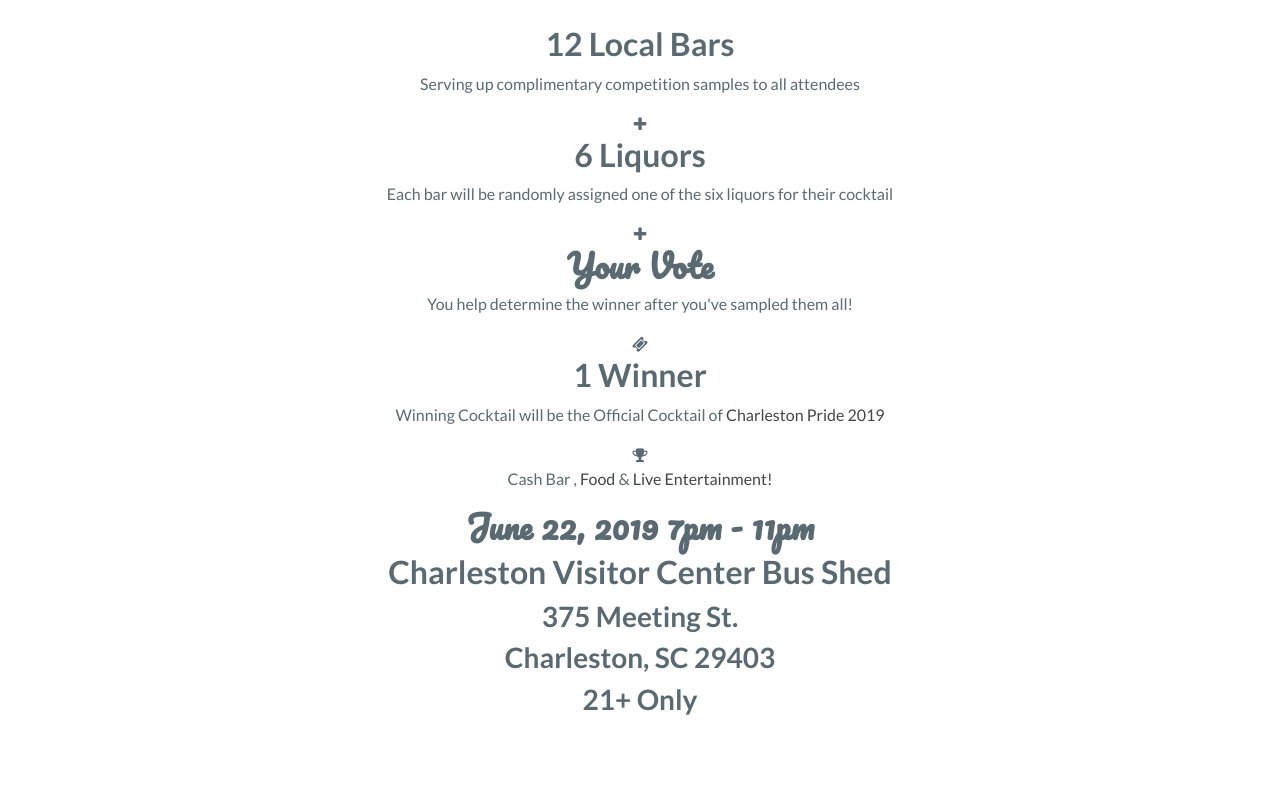
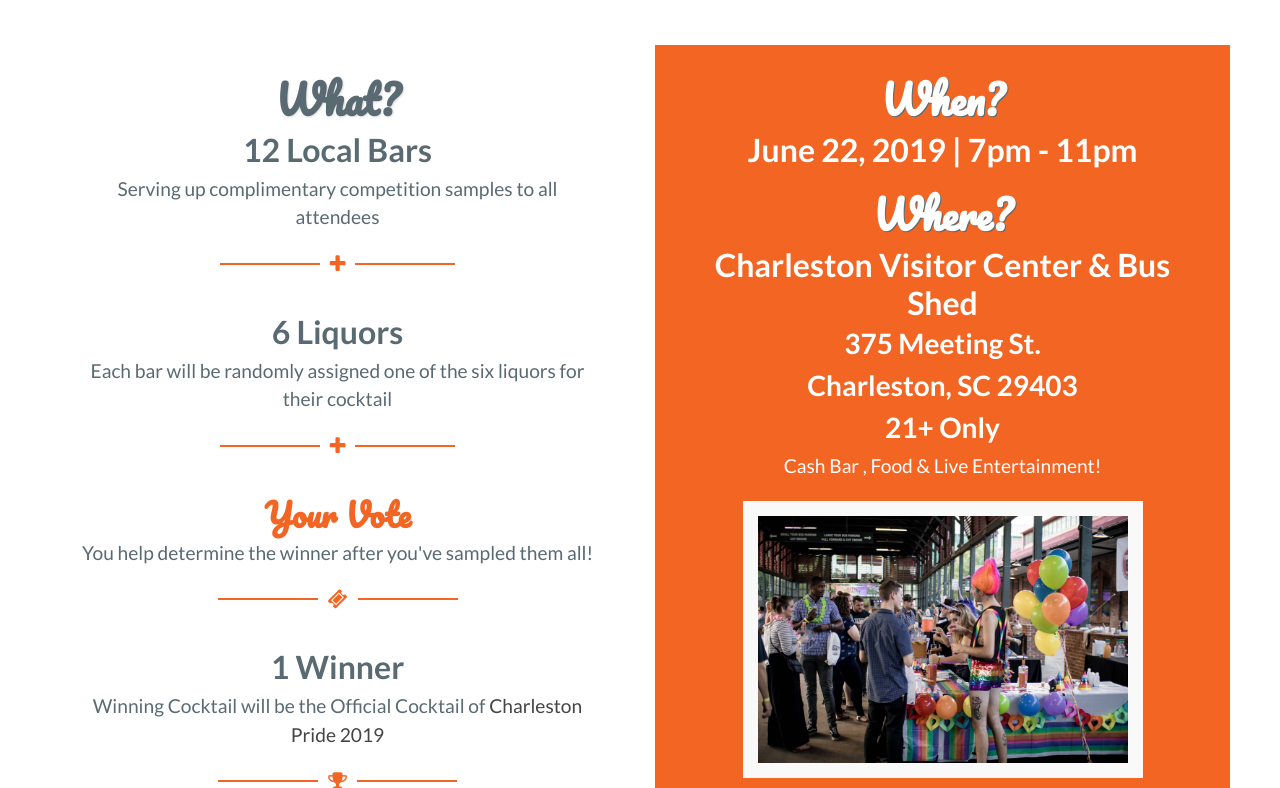
Before and after one commit to CharlestonPride/toast2equality, a React (Create React App) app: page / in a window 1280 px wide. Shown: the part 1192-1980 px from the top of the page. Built offline with nearby package versions, Linux system fonts and the light colour scheme; no server answers.

Commit message:
Split event view to 2 col

```diff
--- a/src/Components/Event/Event.css
+++ b/src/Components/Event/Event.css
@@ -1,39 +1,39 @@
-#about {
+#contest {
 	margin: 20px;
 	font-size: 1.2rem;
 }
 
-#about .section-title{
+#contest .section-title{
     margin-bottom: 0;
 }
 
-#about h2 {
+#contest h2 {
     max-width: 500px;
     margin: 5px auto;
 }
 
-#about .colored{
+#contest .colored{
     color: #f26522;
 }
 
-#about h2 a {
+#contest h2 a {
     color: #5a6a72;
     text-decoration: underline;
 }
-#about h2 a {
+#contest h2 a {
     text-decoration: underline;
 }
 
-#about h2 a:hover {
+#contest h2 a:hover {
     color: #f26522;
     text-decoration: underline;
 }
 
-#about ul {
+#contest ul {
 	margin-top: 30px;
 }
 
-#about ul li {
+#contest ul li {
     list-style: none;
 	position: relative;
 	padding-left: 25px;
@@ -41,11 +41,15 @@
     font-size: 20px;
 }
 
-#about strong {
+#contest strong {
     color: #f26522;
 }
 
-#about .details span {
+#contest .details {
+	padding: 30px;
+}
+
+#contest .details span {
 	display: inline-block;
 	font-size: 20px;
 	position: relative;
@@ -54,8 +58,8 @@
 	background-color: #fff;
 }
 
-#about .details span:before,
-#about .details span:after {
+#contest .details span:before,
+#contest .details span:after {
 	position: absolute;
 	content: "";
 	top: 50%;
@@ -65,14 +69,35 @@
 	margin: 0 10px;
 }
 
-#about .details span:before {
+#contest .details span:before {
 	left: 100%;
 }
 
-#about .details span:after {
+#contest .details span:after {
 	right: 100%;
 }
 
-#about .location {
+#contest .location {
 	margin-top: 20px;
 }
+
+#contest .datetime {
+	background-color: #f26522;
+	color: white;
+	padding: 30px;
+}
+
+#contest .datetime a{
+	color: white;
+}
+
+#contest .datetime .event-image {
+    padding: 15px;
+	background-color: #f9f9f9;
+	max-width: 400px;
+	margin: 20px auto;
+}
+
+#contest .datetime h1 {
+	text-shadow: 1px 1px #5a6a72;
+}
--- a/src/Components/Event/Event.js
+++ b/src/Components/Event/Event.js
@@ -1,13 +1,17 @@
 import React, { Component } from 'react'
 import Section from '../Section/Section'
 import './Event.css'
+import event from './event.jpg'
 
 export default class Event extends Component {
   render() {
     return (
       <Section id="contest" title="The Contest" desc="A Cocktail Competition">
 
-      <div className="details">
+        <div className="row">
+          <div className="col-lg-6">
+            <div className="details text-center">
+            <h1>What?</h1>
               <h2>12 Local Bars</h2>
               <p>Serving up complimentary competition samples to all attendees</p>
               <span>
@@ -29,17 +33,28 @@
                 <i className="fa fa-trophy" aria-hidden="true"></i>
               </span>
             </div>
-
-        <p>Cash Bar <span className="colored">,</span> <a href="#food">Food</a> <span className="colored">&amp;</span> <a href="#entertainment">Live Entertainment!</a></p>
+          </div>
+          <div className="col-lg-6">
+            <div className="datetime">
+            <h1>When?</h1>
+            <h2 className=" ">June 22, 2019 | 7pm - 11pm</h2>
+            <div className="location">
+            <h1>Where?</h1>
+              <h2>Charleston Visitor Center &amp; Bus Shed</h2>
+              <h3>375 Meeting St.</h3>
+              <h3>Charleston, SC 29403</h3>
+              <h3 className="">21+ Only</h3>
+            </div>
+            <p>Cash Bar <span className="">,</span> <a href="#food">Food</a> <span className="">&amp;</span> <a href="#entertainment">Live Entertainment!</a></p>
+            <div class="event-image">
+              <img src={event} class="img-fluid" />
+            </div>
+            </div>
+          </div>
+        </div>
 
 
-        <h2 className="font-pacifico colored">June 22, 2019 7pm - 11pm</h2>
-        <div className="location">
-          <h2>Charleston Visitor Center Bus Shed</h2>
-          <h3>375 Meeting St.</h3>
-          <h3>Charleston, SC 29403</h3>
-          <h3 className="colored">21+ Only</h3>
-        </div>
+
       </Section>
     )
   }
--- a/src/Components/Hero/Hero.js
+++ b/src/Components/Hero/Hero.js
@@ -11,7 +11,7 @@
                     <h1 className="font-pacifico" data-animation="animated fadeInDown">Let's</h1>
                     <img src={logo} alt="logo" className="img-fluid" />
                     <p data-animation="animated fadeInDown">June 22, 2019, 7PM - 11PM</p>
-                    <p>Charleston Visitor Center Bus Shed</p>
+                    <p>Charleston Visitor Center &amp; Bus Shed</p>
                     <div className="buttons" data-animation="animated fadeInDown">
                         <a href="#contest" className="btn btn-primary">Explore Now</a>
                         {/* <a href="#tickets" className="btn btn-primary button-reserve">Get Tickets</a> */}
--- a/src/Components/Winner/Winner.js
+++ b/src/Components/Winner/Winner.js
@@ -13,19 +13,19 @@
       </div>
       <div className="container text-center">
       <div className="row">
-              <div className="col-md-4">
+              <div className="col-lg-4">
                   <div className="convenience">
                       <img src={jay} alt="Jay of El Jefe"/>
                   </div>
               </div>
-              <div className="col-md-4">
+              <div className="col-lg-4">
                   <div className="convenience">
                   <img src={logo} alt="El Jefe Logo"/>
                   <h1 className="colored">The Naughty Pool Boy</h1>
                       <h2>The Official Cocktail of Charleston Pride 2018</h2>
                   </div>
               </div>
-              <div className="col-md-4">
+              <div className="col-lg-4">
                   <div className="convenience">
                       <img src={trophy} alt="trophy"/>
                   </div>
--- a/src/Pages/Main.js
+++ b/src/Pages/Main.js
@@ -6,7 +6,6 @@
 import Trucks from '../Components/Trucks/Trucks'
 import Event from "../Components/Event/Event"
 import Entertainment from '../Components/Entertainment/Entertainment'
-import Winner from '../Components/Winner/Winner';
 import Tickets from '../Components/Tickets/Tickets'
 
 export default class Main extends Component {
@@ -16,7 +15,6 @@
           <Hero/>
           <Event />
           <Contenders />
-          <Winner />
           <Liquors/>
           <Entertainment />
           <Sponsors/>
```
Also changed, not shown: src/Components/Event/event.jpg (added). Lines whose indentation alone changed are shown as unchanged.
